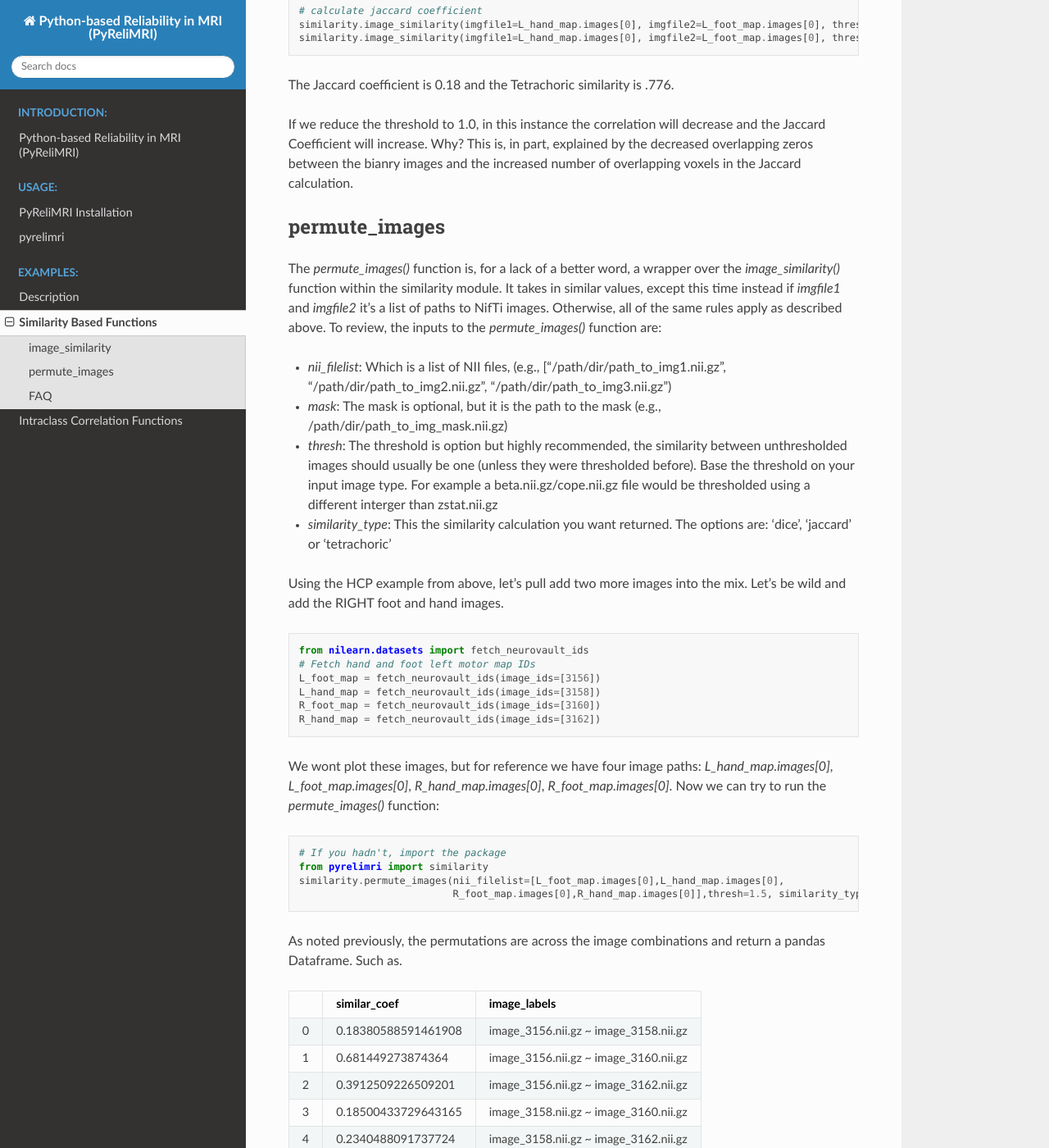
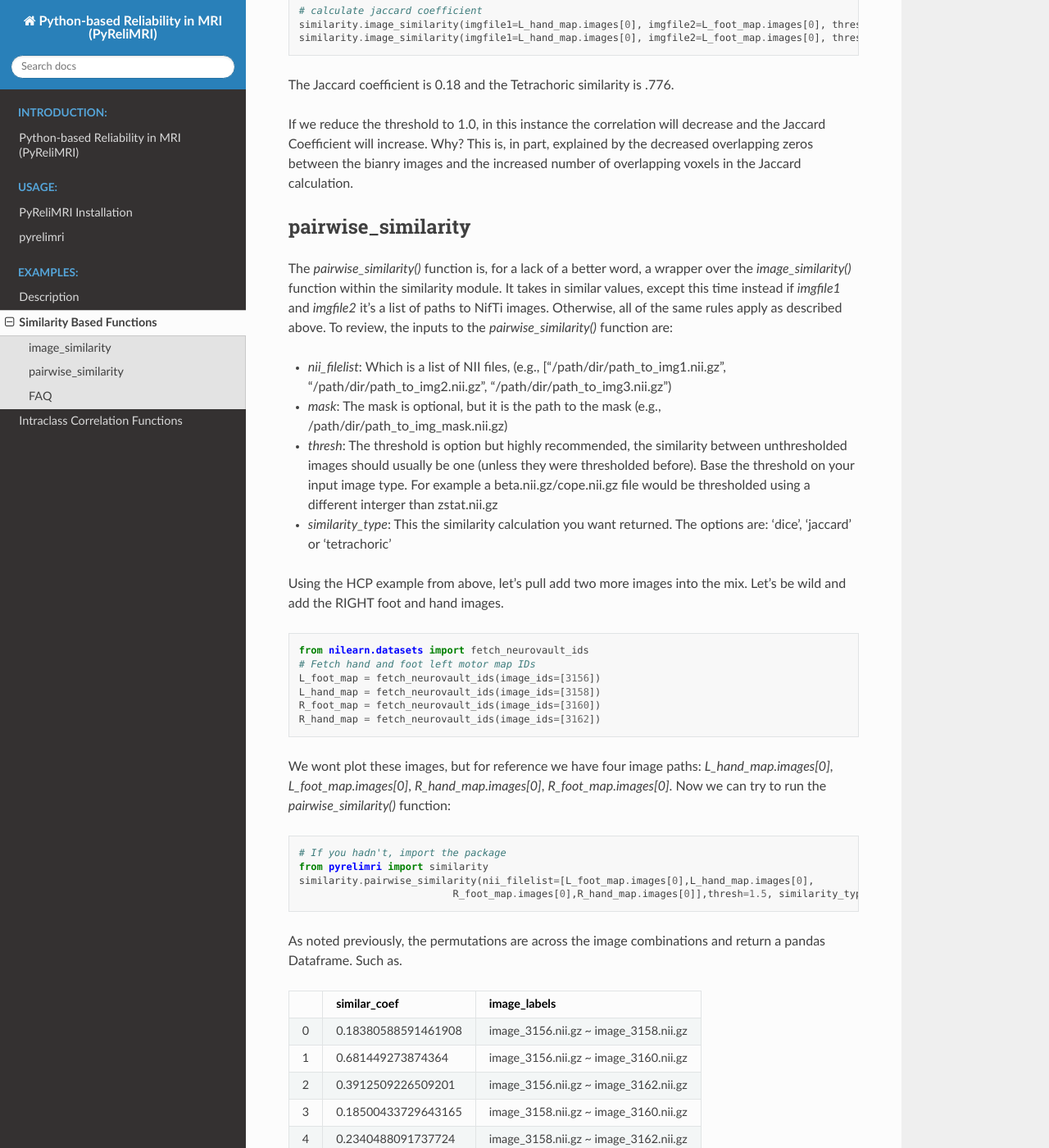
Before and after one commit to demidenm/PyReliMRI, a Sphinx documentation site: the page built from docs/similarity_funcs.rst, in a window 1280 px wide and 1400 px high, scrolled down 1966 px. Shown: the whole window at 82% size. Built offline with Sphinx 7.4.7 and the Read the Docs theme 2.0.0, drawn with Linux system fonts in a browser that asks for light colours.

Commit message:
revising post feedback
permute images is bad label -- pairwise_comparisons is more appropriate.
making labels more explicit, e.g. lowerbound versus icc_lb.
making n & c more clear in icc.py

```diff
--- a/docs/index.rst
+++ b/docs/index.rst
@@ -15,7 +15,7 @@ Specifically, tools exist to calculate either simiarity coefficient, intraclass
 or both (e.g., in python based `nipype <https://nipype.readthedocs.io/en/latest/>`_ or matlab `fmreli <https://github.com/nkroemer/reliability>`_). \
 However, in some cases the flexibility is limited or some features are not available. \
 For example, `ICC_rep_anova` is limited to ICC(3,1) and the `fmreli` is not accessible without \
-a matlab license and does not deploy the the tetrachoric correlation or permutation across images.
+a matlab license and does not deploy the the tetrachoric correlation or pairwise comparisons across images.
 
 Our attempt here is to integrate different functions within the same package that anyone can use by \
 downloading python and importing the package on their machine.
--- a/docs/similarity_funcs.rst
+++ b/docs/similarity_funcs.rst
@@ -79,13 +79,13 @@ Why? This is, in part, explained by the decreased overlapping zeros between the
 and the increased number of overlapping voxels in the Jaccard calculation.
 
 
-permute_images
+pairwise_similarity
 ----------------
 
-The `permute_images()` function is, for a lack of a better word, a wrapper over the `image_similarity()` function \
+The `pairwise_similarity()` function is, for a lack of a better word, a wrapper over the `image_similarity()` function \
 within the similarity module. It takes in similar values, except this time instead if `imgfile1` and `imgfile2` \
 it's a list of paths to NifTi images. Otherwise, all of the same rules apply as described above. To review, \
-the inputs to the `permute_images()` function are:
+the inputs to the `pairwise_similarity()` function are:
 
 * `nii_filelist`: Which is a list of NII files, (e.g., ["/path/dir/path_to_img1.nii.gz", "/path/dir/path_to_img2.nii.gz", "/path/dir/path_to_img3.nii.gz")
 * `mask`: The mask is optional, but it is the path to the mask (e.g., /path/dir/path_to_img_mask.nii.gz)
@@ -105,14 +105,14 @@ Using the HCP example from above, let's pull add two more images into the mix. L
 
 
 We wont plot these images, but for reference we have four image paths: `L_hand_map.images[0]`, `L_foot_map.images[0]`, \
-`R_hand_map.images[0]`, `R_foot_map.images[0]`. Now we can try to run the `permute_images()` function:
+`R_hand_map.images[0]`, `R_foot_map.images[0]`. Now we can try to run the `pairwise_similarity()` function:
 
 
 .. code-block:: python
 
     # If you hadn't, import the package
     from pyrelimri import similarity
-    similarity.permute_images(nii_filelist=[L_foot_map.images[0],L_hand_map.images[0],
+    similarity.pairwise_similarity(nii_filelist=[L_foot_map.images[0],L_hand_map.images[0],
                               R_foot_map.images[0],R_hand_map.images[0]],thresh=1.5, similarity_type='jaccard')
 
 As noted previously, the permutations are across the image combinations and return a pandas Dataframe. Such as.
--- a/docs/usage.rst
+++ b/docs/usage.rst
@@ -51,7 +51,7 @@ from `pyrelimri` the `similarity` module contains the following functions:
 
 * `similarity.image_similarity(imgfile1, imgfile2, mask = None, thresh = None, similarity_type = 'dice')`: Calculates the similarity between two images. For example, in Figure 1a a measure 1 nifti img1 (thresholded p < 001, blue) and img2 (thresholded p <001, green). The overlapping thresholded voxels are in red. By requesting the Jaccard similarity coefficient (Fig1b), you will get a index of similarity between these two nifti images. Alternatively, you may ask what is the similarity using a binary correlation. Using tetrachoric correlation (Fig1c) we can get the similarity between voxels that are above the p < .001 threshold (==1) and those below (==0) between the two images.
 
-* `similarity.permute_images(nii_filelist, mask = None, thresh = None, similarity_type = 'dice')`: Calculates the similarity between two images. Permute across 2+ images to calculate similarity coefficient between all possible image pairs.
+* `similarity.pairwise_similarity(nii_filelist, mask = None, thresh = None, similarity_type = 'dice')`: Calculates the similarity between two images. Permute across 2+ images to calculate similarity coefficient between all possible image pairs.
 
 Inputs:
   * REQUIRED: Path to 3D Nifti, imgfile1: string; Path to 3D Nifti, imgfile2: string; 3D Nifti list, nii_filelist: string
```
Also changed, not shown: README.md (+6 -6 lines), 5 other files.
